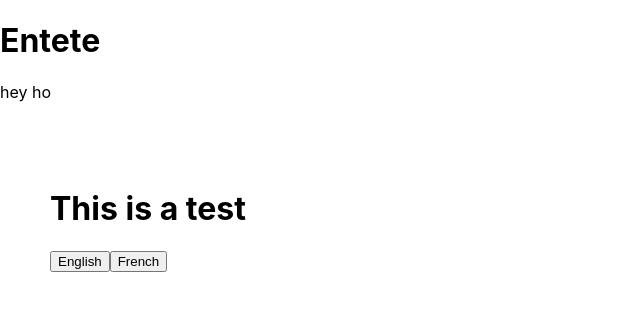
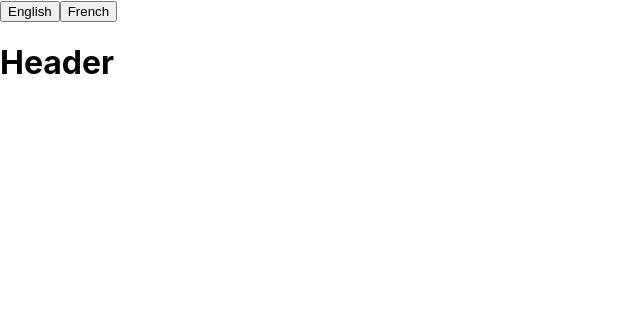
Before and after one commit to 582-41E-MA/projet-web-2-CollRen, a React (Create React App) app in the folder frontend/: page /user/1 in a window 1280 px wide. Shown: the top 310 px of the page, without its empty margins (0-640 px from the left). Built offline with nearby package versions, Linux system fonts and the light colour scheme.

Commit message:
Langues tache 33
Ajustes de la bibliothèque de langues. Maintenant le code à écrire pour faire la traduction est plus propre et directe.
Aussi les fichiers de langues (.json) ont été separés.

```diff
--- /dev/null
+++ b/frontend/src/assets/js/langues/en.json
@@ -0,0 +1,5 @@
+{
+    "translation": {
+     "title": "Header"
+    }
+  }
--- /dev/null
+++ b/frontend/src/assets/js/langues/fr.json
@@ -0,0 +1,5 @@
+{
+    "translation": {
+     "title": "Entete"
+    }
+  }
--- a/frontend/src/assets/js/traduction.js
+++ b/frontend/src/assets/js/traduction.js
@@ -1,30 +1,20 @@
 import i18n from 'i18next';
 import { initReactI18next } from 'react-i18next';
+import en from "./langues/en.json";
+import fr from "./langues/fr.json";
 
 i18n
   .use(initReactI18next)
   .init({
-    debug: true,
+    debug: false,
     fallbackLng: 'en',
     interpolation: {
       escapeValue: false,
     },
     // language resources
     resources: {
-      en: {
-        translation: {
-         test: "This is a test",
-         test2:"hey ho"
-
-        }
-      },
-      fr: {
-        translation: {
-         test: "Ceci est un test",
-         test2: "salut salut"
-
-        }
-      },
+      en: en ,
+      fr: fr
     }
   });
 
--- a/frontend/src/components/App/App.js
+++ b/frontend/src/components/App/App.js
@@ -18,19 +18,16 @@ function App() {
       i18n.changeLanguage(code);
     };
 
+    const boutonTraduction= lngs.map((lng, i) => {
+      const { code, native } = lng;
+      return <button key={'langue_'+ i} onClick={() => handleTrans(code)}>{native}</button>;
+    })
+
     return (
         <Router>
-           <Entete/>
+          {boutonTraduction}
+           <Entete t={t}/>
 
-           <div style={{padding: '50px'}}>
-      <h1>{t("test")}</h1>
-
-      {lngs.map((lng, i) => {
-        const { code, native } = lng;
-        return <button onClick={() => handleTrans(code)}>{native}</button>;
-      })}
-
-    </div>
             <Routes>
                 <Route path='/' element={<Accueil/>}/>
             </Routes>
--- a/frontend/src/components/partials/Entete/Entete.js
+++ b/frontend/src/components/partials/Entete/Entete.js
@@ -1,22 +1,14 @@
-import { Translation } from 'react-i18next';
+import React from 'react';
 import "./Entete.css";
 
-
-function Entete (){
+function Entete({ t }) {
 
 
     return (
         <header>
-            <h1>Entete</h1>
-            <Translation>
-      {
-        (t, { i18n }) => <p>{t('test2')}</p>
-      }
-    </Translation>
-
+            <h1>{t('title')}</h1>
         </header>
-
-    )
+    );
 }
 
 export default Entete;
```
